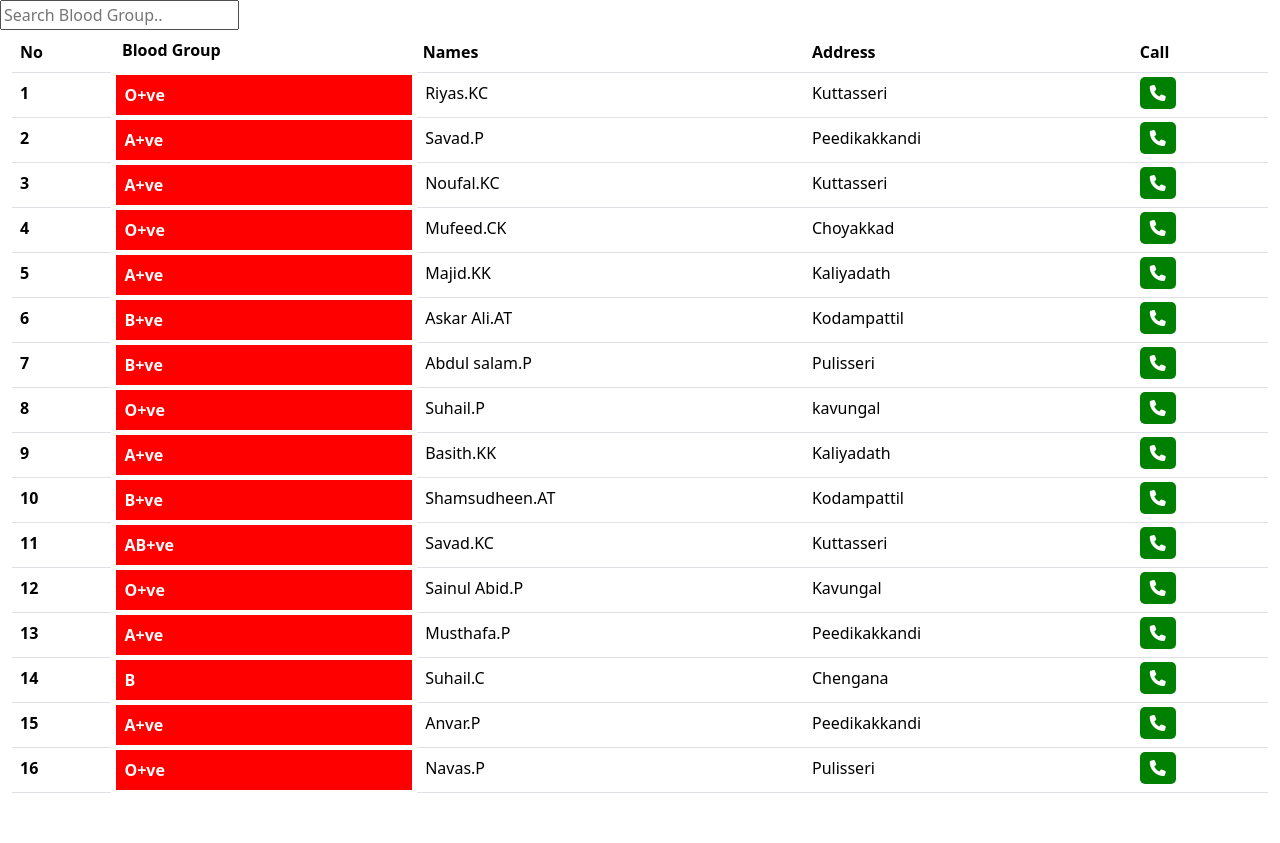
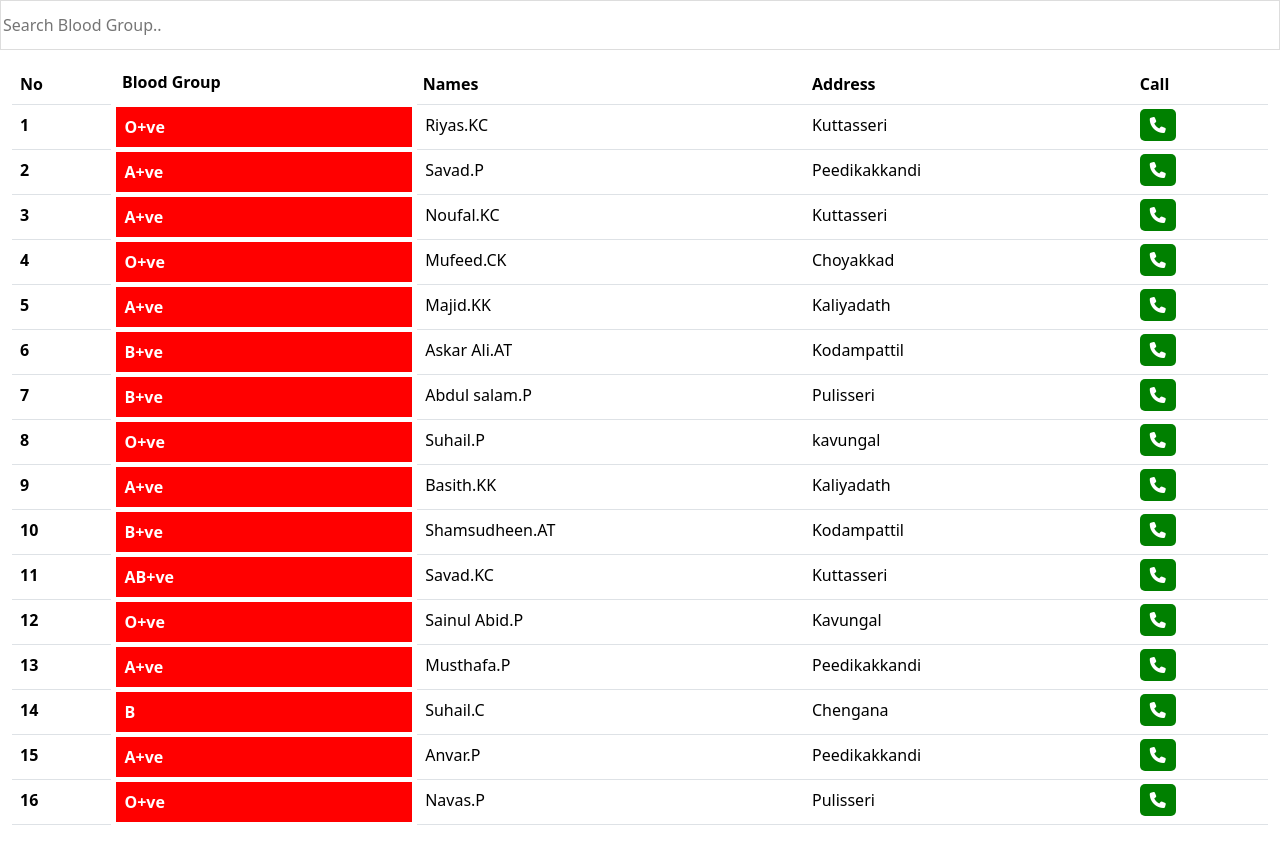
Before and after one commit to Zainvista/Blood-Donation, a plain HTML site: page names.html in a window 1280 px wide. Before the commit the page ends 811 px from the top, so only its background shows below. Drawn offline with Linux system fonts and the light colour scheme.

Commit message:
Update style.css

```diff
--- a/style.css
+++ b/style.css
@@ -4,6 +4,17 @@ body {
     box-sizing: border-box;
 
 }
+
+#myInput {
+    background-position: 10px 10px;
+    background-repeat: no-repeat;
+    width: 100%;
+    height: 50px;
+    font-size: 16px;
+    border: 1px solid #ddd;
+    margin-bottom: 12px;
+  }
+
 #banner{
     text-align: center;
 }
@@ -11,18 +22,22 @@ body {
 #banner img{
     width: 100px;
     height: auto;
-    padding-top: 50%;
-   }
+    padding-top: 70%;
+}
+
 #banner h3{
     font-size: 20PX;
 }
+
 #banner h6{
     margin-bottom: 20px;
 }
+
 #banner p{
     font-size: 16px;
     margin: 30px 0 30px 0;
 }
+
 button a{
     color: white;
     text-decoration: none;
@@ -36,18 +51,14 @@ tbody td a{
     color: white;
     border-radius: 5px;
 }
+
 tbody td a:hover{
     background-color: rgb(0, 168, 0);
 }
-tbody .b-g{
-    background-color: red;
-}
-
-
 
 .footer p{
     text-align: center;
     color: rgb(0, 0, 0);
     font-size: 12px;
     margin-top: 150px;
-    }
+}
```
